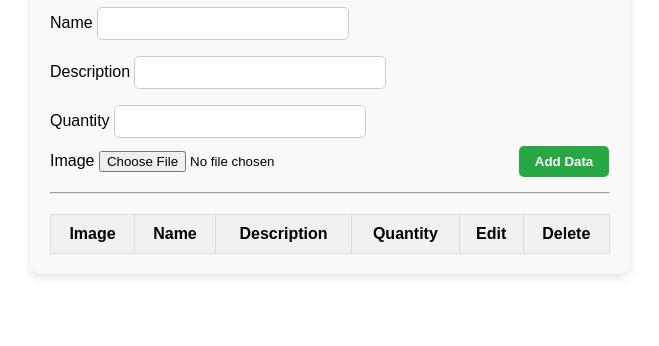
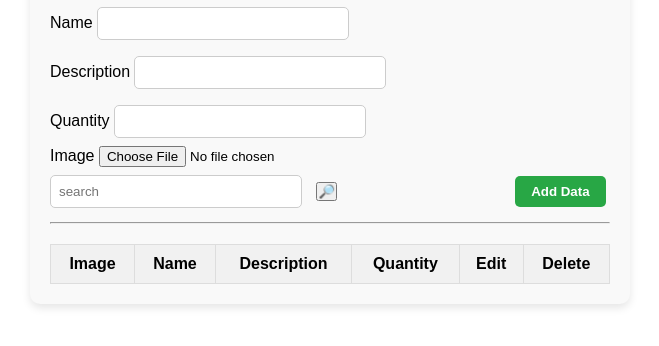
Before and after one commit to Nomoreuser/Clinic-Management-System, a plain HTML site: page AdminSystem/management.html in a window 1280 px wide. Shown: the part 118-464 px from the top of the page, without its empty margins (310-969 px from the left). Drawn offline with Linux system fonts and the light colour scheme.

Commit message:
New
Search bar

```diff
--- a/AdminSystem/management.css
+++ b/AdminSystem/management.css
@@ -41,7 +41,7 @@ form input[type="number"] {
 }
 
 .btn-success {
-    margin-left: 29%;
+    margin-left: 31%;
     margin-bottom: 15px;
     background-color: #28a745;
     color: white;
--- a/AdminSystem/management.html
+++ b/AdminSystem/management.html
@@ -18,6 +18,8 @@
             Quantity <input type="number" name="quantity">
             <br>
             Image <input type="file" name="image" accept="image/*">
+            <input type="text" placeholder="search " name="search">
+            <button type="button" onclick="searchTable()">🔎</button>
             <input type="button" value="Add Data" onclick="addName();" class="btn btn-success">
             <hr>
 
--- a/AdminSystem/management.js
+++ b/AdminSystem/management.js
@@ -66,3 +66,20 @@ function editName(btn) {
         alert("Update canceled or invalid input.");
     }
 }
+
+function searchTable() {
+    var searchValue = document.sample.search.value.trim().toLowerCase();
+    var rows = document.querySelectorAll("#tb1 tbody tr");
+
+    rows.forEach(function(row) {
+        var nameCell = row.cells[1].textContent.toLowerCase();
+
+        if (nameCell.includes(searchValue) || searchValue === "") {
+            row.style.display = "";
+        } else {
+            row.style.display = "none";
+        }
+    });
+
+    return false;
+}
```
